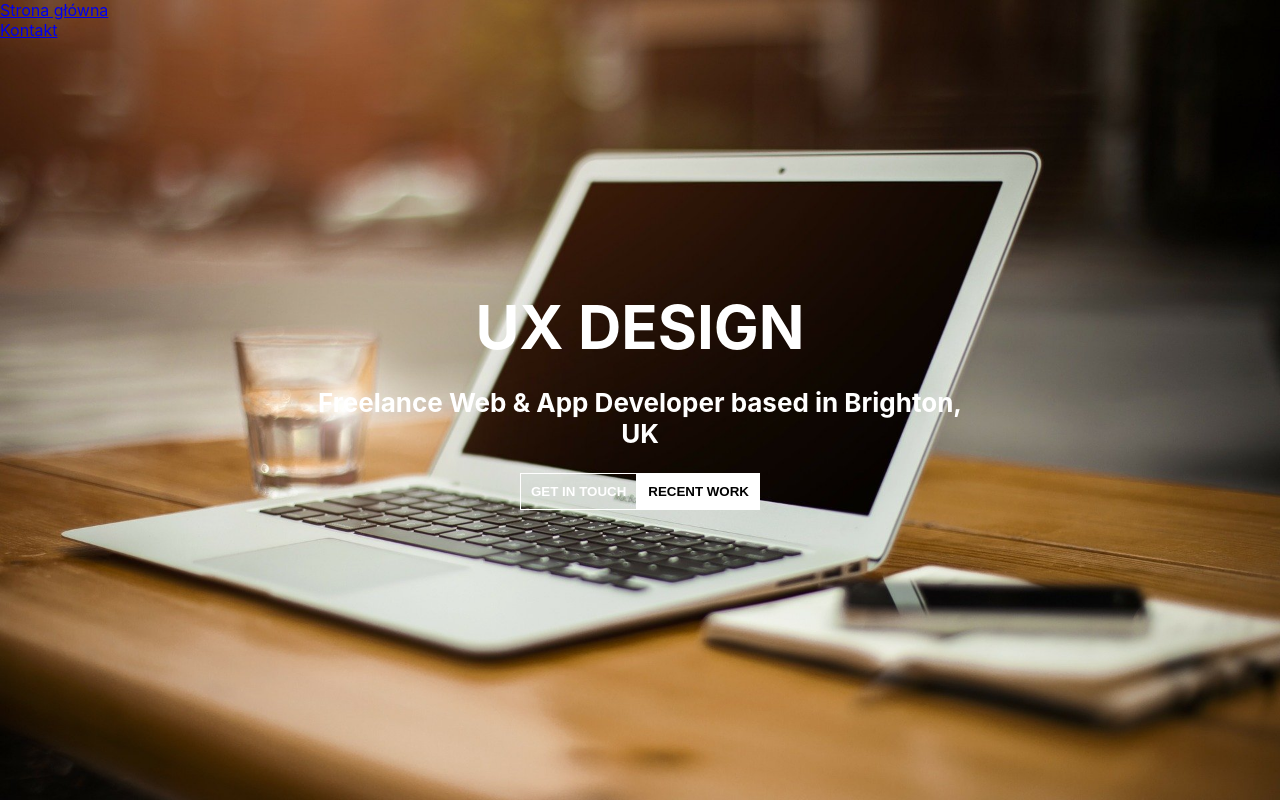
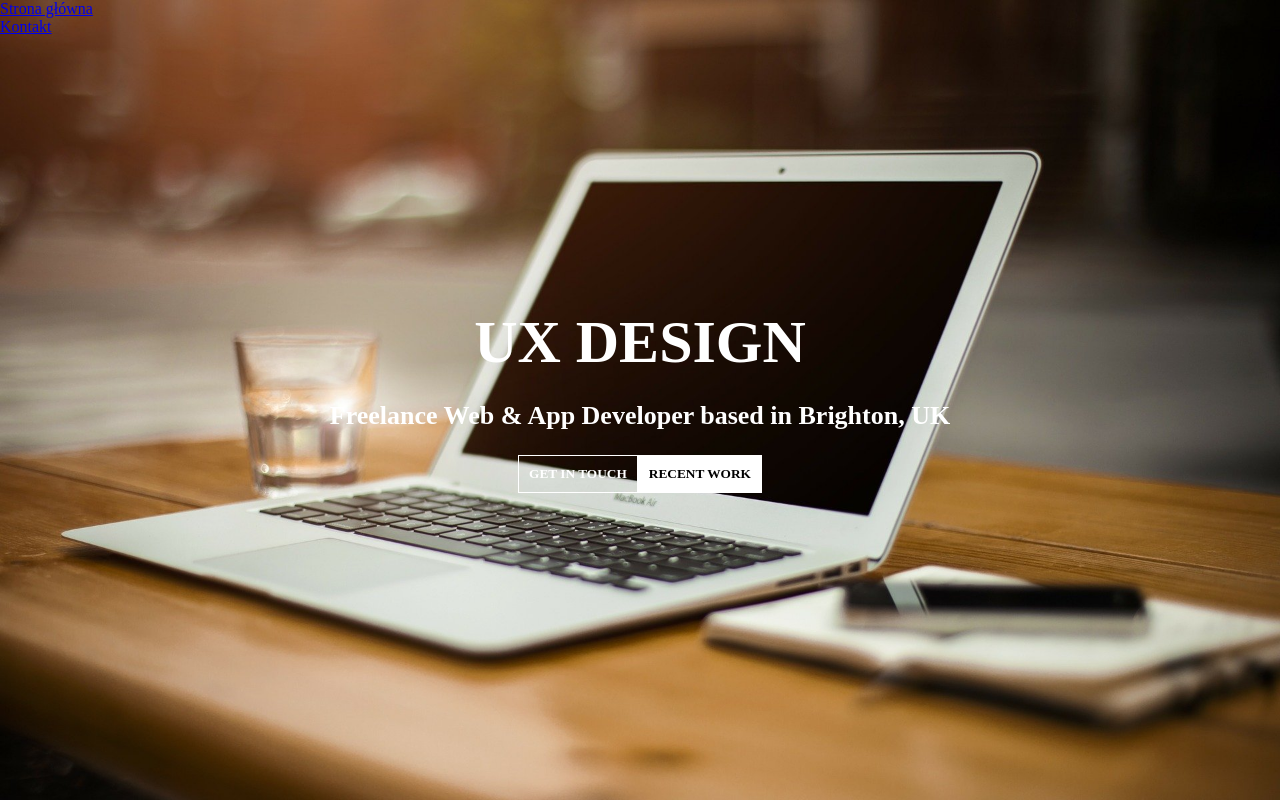
Before and after one commit to Wladyslav/ourapp, a React (Create React App) app: page / in a window 1280 px wide. Built offline with nearby package versions, Linux system fonts and the light colour scheme.

Commit message:
test font-family

```diff
--- a/src/App.css
+++ b/src/App.css
@@ -2,4 +2,5 @@
   margin: 0;
   padding: 0;
   box-sizing: border-box;
+  font-family: "Penis";
 }
```
